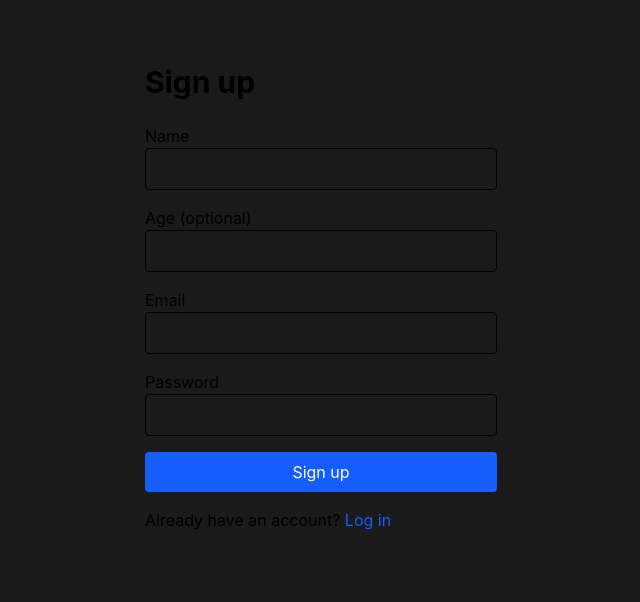
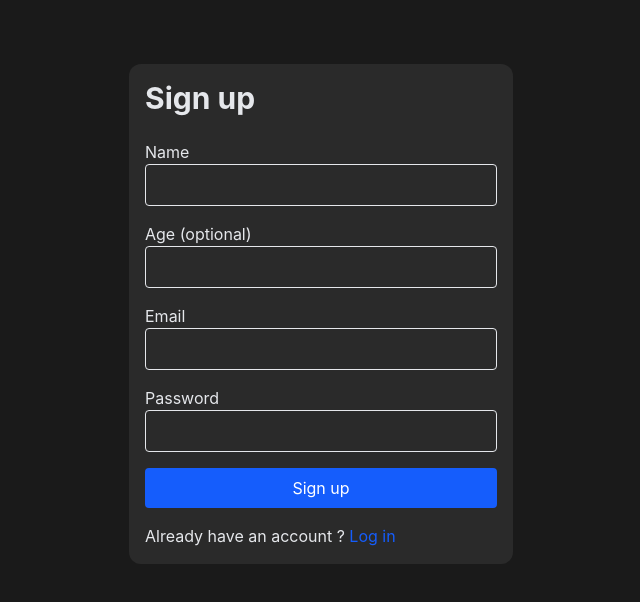
Before and after one commit to aashutosh-github/Chat-g-baby-Frontend, a React (Vite) app: page /signup in a window 1280 px wide. Shown: the top 602 px of the page, without its empty margins (319-959 px from the left). Built offline with nearby package versions, Linux system fonts and the light colour scheme.

Commit message:
correct the faulty usage of axios response

```diff
--- a/src/pages/Login.jsx
+++ b/src/pages/Login.jsx
@@ -28,7 +28,7 @@ function Login() {
     setServerError("");
     try {
       const response = await api.post("/user/login", formData);
-      const { name, age, email, usage } = response;
+      const { name, age, email, usage } = response.data;
       setUser({ name, age, email, usage });
       navigate("/", { replace: true });
     } catch (err) {
@@ -38,7 +38,7 @@ function Login() {
     }
   }
   return (
-    <main className="mx-auto mt-16 max-w-sm px-4">
+    <main className="mx-auto mt-16 max-w-sm p-4 bg-[#2a2a2a] text-gray-200 rounded-xl">
       <h1 className="mb-6 text-3xl font-bold">Log in</h1>
 
       <form noValidate onSubmit={handleSubmit(onSubmit)} className="space-y-4">
@@ -86,8 +86,8 @@ function Login() {
       </form>
 
       <p className="mt-4">
-        New user?{" "}
-        <Link to="/signup" className="text-blue-600">
+        New user ?{" "}
+        <Link to="/signup" className="text-blue-600 hover:underline">
           Sign up
         </Link>
       </p>
--- a/src/pages/Signup.jsx
+++ b/src/pages/Signup.jsx
@@ -29,7 +29,7 @@ export default function Signup() {
   async function onSubmit(formData) {
     try {
       const response = await api.post("/user/signup", formData);
-      const { name, age, email, usage } = response;
+      const { name, age, email, usage } = response.data;
       setUser({ name, age, email, usage });
       navigate("/", { replace: true });
     } catch (error) {
@@ -40,7 +40,7 @@ export default function Signup() {
   }
 
   return (
-    <main className="mx-auto mt-16 max-w-sm px-4 ">
+    <main className="mx-auto mt-16 max-w-sm p-4 bg-[#2a2a2a] text-gray-200 rounded-xl">
       <h1 className="mb-6 text-3xl font-bold">Sign up</h1>
 
       <form noValidate onSubmit={handleSubmit(onSubmit)} className="space-y-4">
@@ -109,7 +109,7 @@ export default function Signup() {
       </form>
 
       <p className="mt-4">
-        Already have an account?{" "}
+        Already have an account ?{"  "}
         <Link to="/login" className="text-blue-600">
           Log in
         </Link>
```
